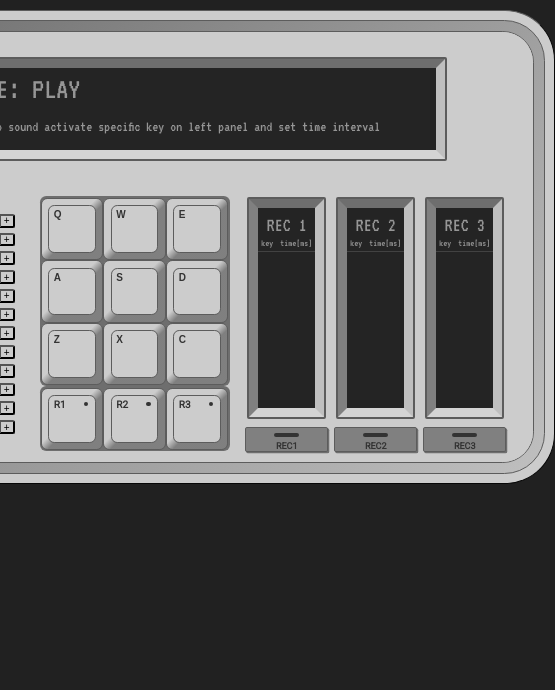
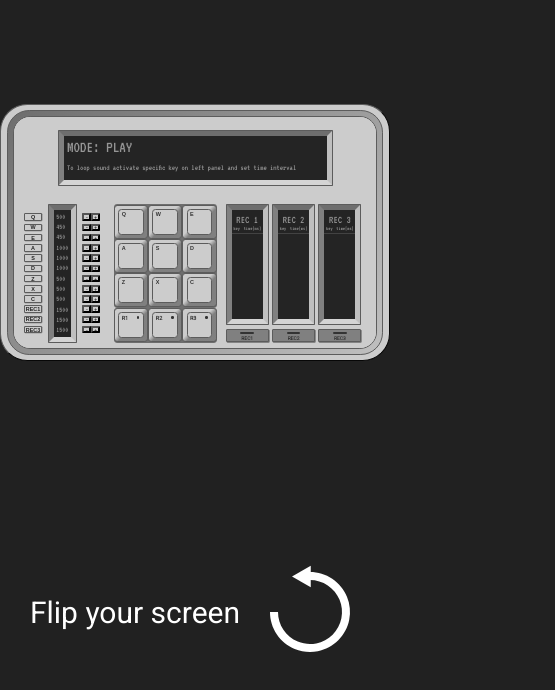
Before and after one commit to christianambukita/drum-pad-simulator, a React (Create React App) app: page / in a window 390 px wide. Shown: the top 690 px of the page, 555 px wide, since content can reach past the window. Built offline with nearby package versions, Linux system fonts and the light colour scheme.

Commit message:
Add scaling to App

```diff
--- a/src/App.css
+++ b/src/App.css
@@ -3,7 +3,7 @@
 :root {
 	--main-border-radius: 3.125em;
 	--main-border-width: 1.875em;
-	--main-font-size: 10px;
+	--main-font-size: 16px;
 }
 
 * {
@@ -24,10 +24,11 @@ body {
 }
 
 .app-container {
+	width: 100%;
 	display: flex;
 	justify-content: center;
 	align-items: center;
-	margin-top: 10px;
+	margin-top: 0.625em;
 }
 
 .main-container {
@@ -120,3 +121,39 @@ body {
 .space-between p {
 	margin: 0;
 }
+
+.flip-message {
+	display: none;
+}
+
+@media (max-width: 1200px), (max-height: 765px) {
+	:root {
+		--main-font-size: 12px;
+	}
+}
+
+@media (max-width: 880px), (max-height: 585px) {
+	:root {
+		--main-font-size: 10px;
+	}
+}
+
+@media (max-width: 750px), (max-height: 500px) {
+	:root {
+		--main-font-size: min(1.4vw, 2vh);
+	}
+
+	.app-container {
+		height: 90vh;
+		justify-content: space-around;
+		flex-direction: column;
+	}
+
+	.flip-message {
+		font-size: 30px;
+		color: white;
+		gap: 20px;
+		display: flex;
+		align-items: center;
+	}
+}
--- a/src/components/App.js
+++ b/src/components/App.js
@@ -1,4 +1,4 @@
-import { useState } from 'react';
+import { useEffect, useState } from 'react';
 import { connect } from 'react-redux';
 import '../App.css';
 import DrumPads from './DrumPads';
@@ -6,9 +6,24 @@ import RecordPads from './RecordPads';
 import RecBoard from './RecBoard';
 import LoopIntervals from './LoopIntervals';
 import MainDisplay from './MainDisplay';
+import arrow from '../img/rotate-arrow.svg';
 
 function App() {
-	const [displayValue, setDisplay] = useState('Press any key');
+	const [windowWide, setWindowWide] = useState(false);
+
+	useEffect(() => {
+		const handleResize = () => {
+			setWindowWide(window.innerWidth > window.innerHeight);
+		};
+
+		handleResize();
+
+		window.addEventListener('resize', handleResize);
+
+		return () => {
+			window.removeEventListener('resize', handleResize);
+		};
+	}, []);
 
 	return (
 		<div className='app-container'>
@@ -19,21 +34,27 @@ function App() {
 							<MainDisplay />
 						</div>
 						<div className='bottom-section'>
-							<div className='section-container'>
+							<div id='interval-section' className='section-container'>
 								<LoopIntervals />
 							</div>
-							<div className='section-container'>
-								<DrumPads setDisplay={setDisplay} />
+							<div id='drum-section' className='section-container'>
+								<DrumPads />
 								<RecordPads />
 							</div>
 
-							<div className='section-container'>
+							<div id='rec-section' className='section-container'>
 								<RecBoard />
 							</div>
 						</div>
 					</div>
 				</div>
 			</div>
+			{!windowWide && (
+				<div className='flip-message'>
+					<p>Flip your screen </p>
+					<img src={arrow} alt='rotate-arrow' />
+				</div>
+			)}
 		</div>
 	);
 }
--- a/src/components/DrumPads.js
+++ b/src/components/DrumPads.js
@@ -17,7 +17,6 @@ function play(key) {
 }
 
 function DrumPads({
-	setDisplay,
 	onGoingMode,
 	intervals,
 	controlMode,
@@ -72,7 +71,6 @@ function DrumPads({
 		pad.classList.add('pad-playing');
 
 		setTimeout(() => pad.classList.remove('pad-active'), 150);
-		setDisplay(key);
 
 		let soundId = nanoid();
 		soundsId[key].id = soundId;
--- a/src/css/LoopIntervals.css
+++ b/src/css/LoopIntervals.css
@@ -43,6 +43,7 @@
 	width: 1.6em;
 	border-radius: 0.25em;
 	background: var(--retro-main);
+	padding: 0;
 }
 .ctrl-btn:nth-child(1) {
 	border-top-right-radius: 0;
--- a/src/css/v-display.css
+++ b/src/css/v-display.css
@@ -8,7 +8,7 @@
 
 .v-display-border {
 	font-size: var(--main-font-size);
-	border: 2px solid var(--retro-border);
-	margin: 5px;
-	border-radius: 2px;
+	border: 0.125em solid var(--retro-border);
+	margin: 0.3125em;
+	border-radius: 0.125em;
 }
```
Also changed, not shown: src/img/rotate-arrow.svg (added).
